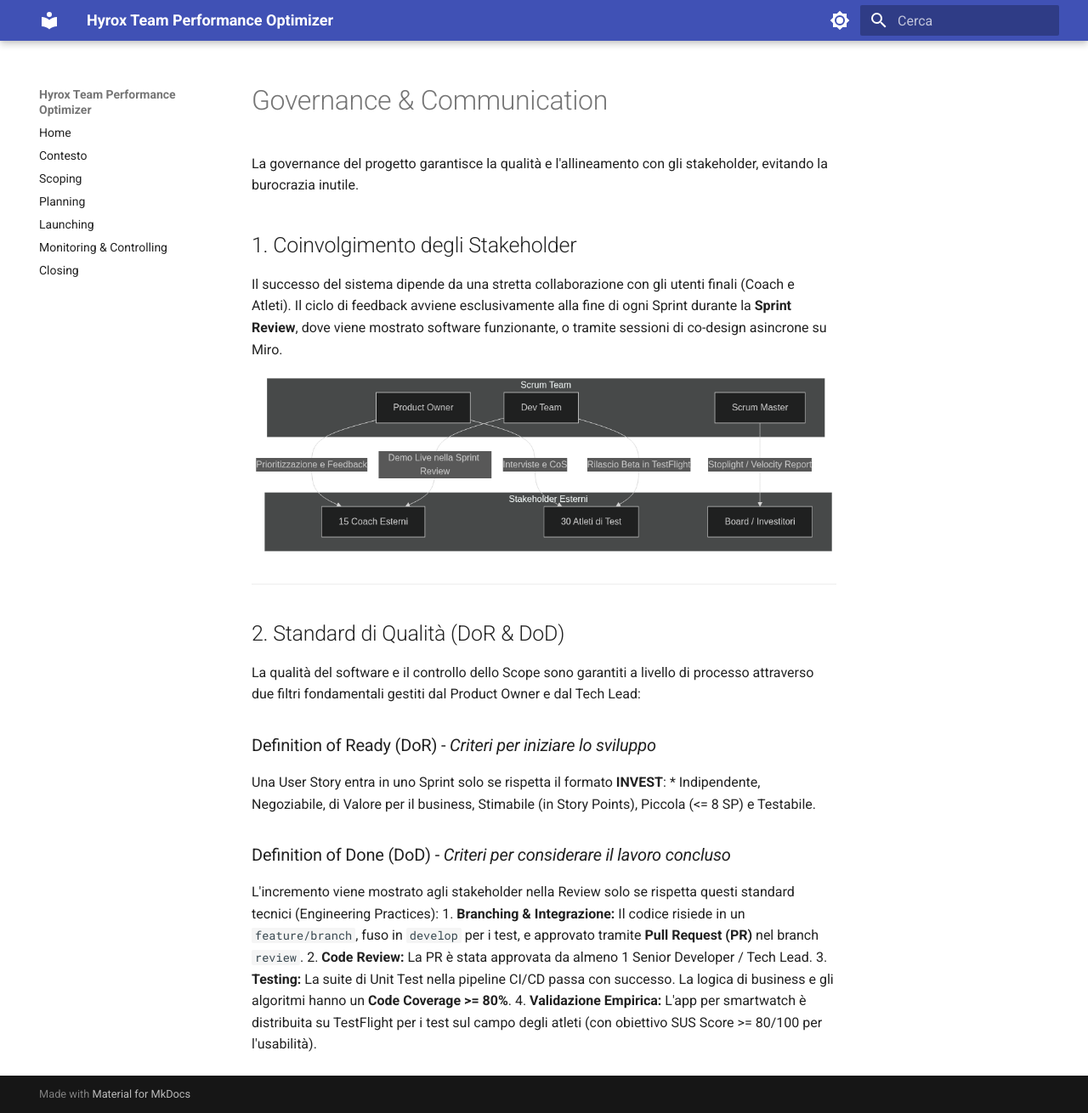
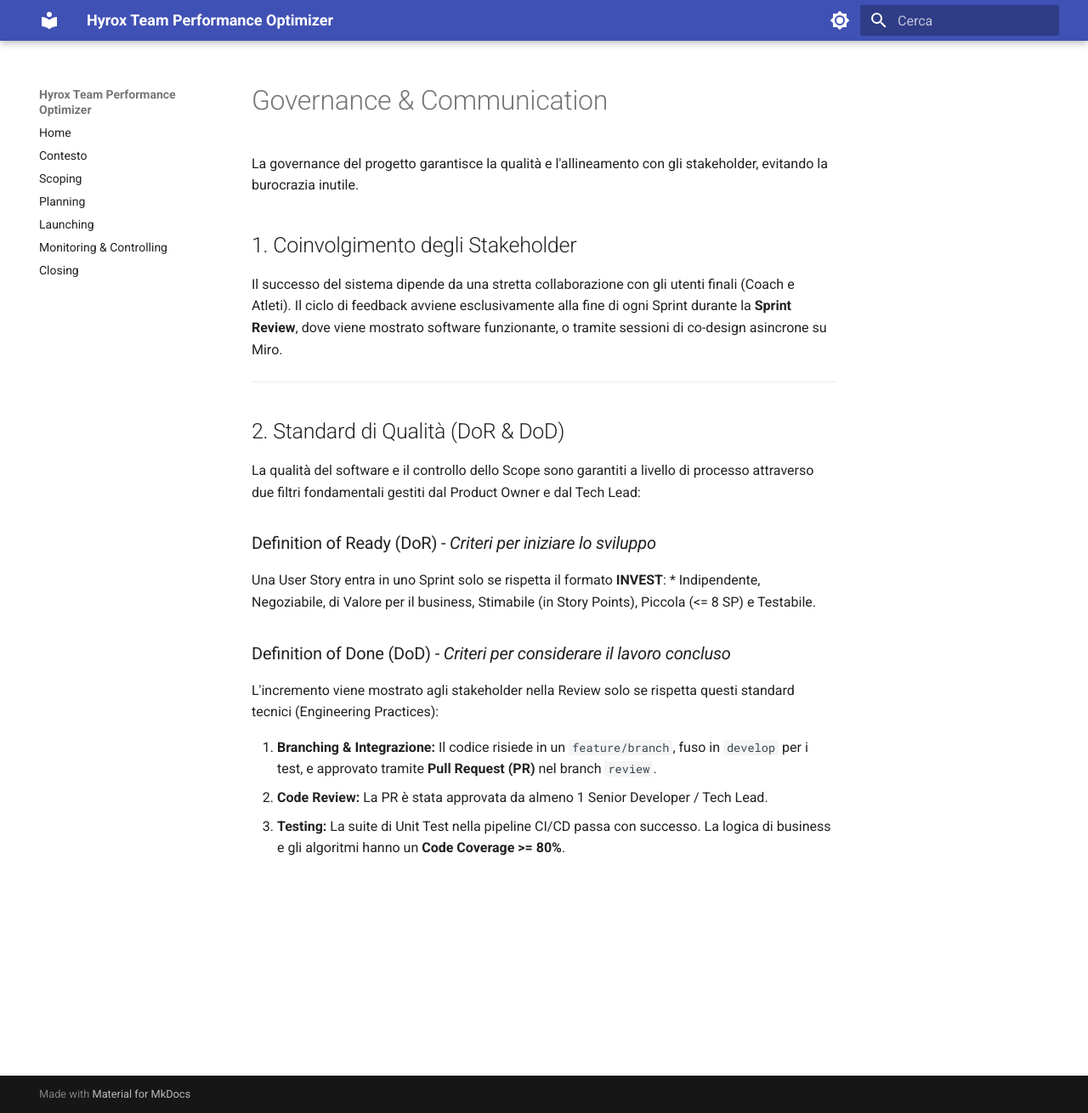
Before and after one commit to AndreaZavatta/Hyrox-Training-PM, an MkDocs documentation site: the page built from docs/allegati/4-governance_and_communication.md, in a window 1280 px wide and 1310 px high. Shown: the whole window at 85% size. Built offline with MkDocs 1.6.1 and Material for MkDocs 9.7.7, drawn with Linux system fonts in a browser that asks for light colours.

Commit message:
add points structure

```diff
--- a/docs/allegati/4-governance_and_communication.md
+++ b/docs/allegati/4-governance_and_communication.md
@@ -6,7 +6,6 @@ La governance del progetto garantisce la qualità e l'allineamento con gli stake
 
 Il successo del sistema dipende da una stretta collaborazione con gli utenti finali (Coach e Atleti). Il ciclo di feedback avviene esclusivamente alla fine di ogni Sprint durante la **Sprint Review**, dove viene mostrato software funzionante, o tramite sessioni di co-design asincrone su Miro.
 
-![Matrice di Coinvolgimento degli Stakeholder](../Images/matrice_coinvolgimento_stakeholder.png)
 
 ---
 
@@ -20,7 +19,7 @@ Una User Story entra in uno Sprint solo se rispetta il formato **INVEST**:
 
 ### Definition of Done (DoD) - *Criteri per considerare il lavoro concluso*
 L'incremento viene mostrato agli stakeholder nella Review solo se rispetta questi standard tecnici (Engineering Practices):
-1.  **Branching & Integrazione:** Il codice risiede in un `feature/branch`, fuso in `develop` per i test, e approvato tramite **Pull Request (PR)** nel branch `review`.
-2.  **Code Review:** La PR è stata approvata da almeno 1 Senior Developer / Tech Lead.
-3.  **Testing:** La suite di Unit Test nella pipeline CI/CD passa con successo. La logica di business e gli algoritmi hanno un **Code Coverage >= 80%**.
-4.  **Validazione Empirica:** L'app per smartwatch è distribuita su TestFlight per i test sul campo degli atleti (con obiettivo SUS Score >= 80/100 per l'usabilità).
+
+1. **Branching & Integrazione:** Il codice risiede in un `feature/branch`, fuso in `develop` per i test, e approvato tramite **Pull Request (PR)** nel branch `review`.
+2. **Code Review:** La PR è stata approvata da almeno 1 Senior Developer / Tech Lead.
+3. **Testing:** La suite di Unit Test nella pipeline CI/CD passa con successo. La logica di business e gli algoritmi hanno un **Code Coverage >= 80%**.
```
